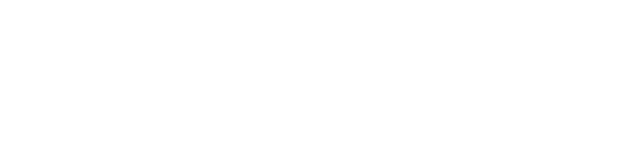
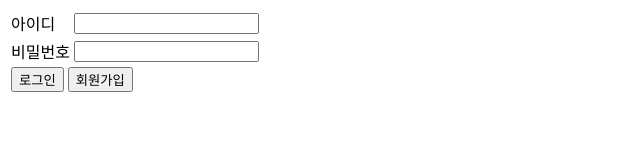
Before and after one commit to dbslzhs940627/my-first-git, a plain HTML site: page index.html in a window 1280 px wide. Shown: the whole page, without its empty margins (0-640 px from the left). Drawn offline with Linux system fonts and the light colour scheme.

Commit message:
로그인 테이블 생성

```diff
--- a/index.html
+++ b/index.html
@@ -7,6 +7,25 @@
         href="index.css"/>
     </head>
     <body>
-
+        <table>
+            <tr>
+                <td>아이디</td>
+                <td>
+                    <input type="text" value=""/>
+                </td>
+            </tr>
+            <tr>
+                <td>비밀번호</td>
+                <td>
+                    <input type="password" value=""/>
+                </td>
+            </tr>
+            <tr>
+                <td colspan="2">
+                    <button>로그인</button>
+                    <button>회원가입</button>
+                </td>
+            </tr>
+        </table>
     </body>
 </html>
```
